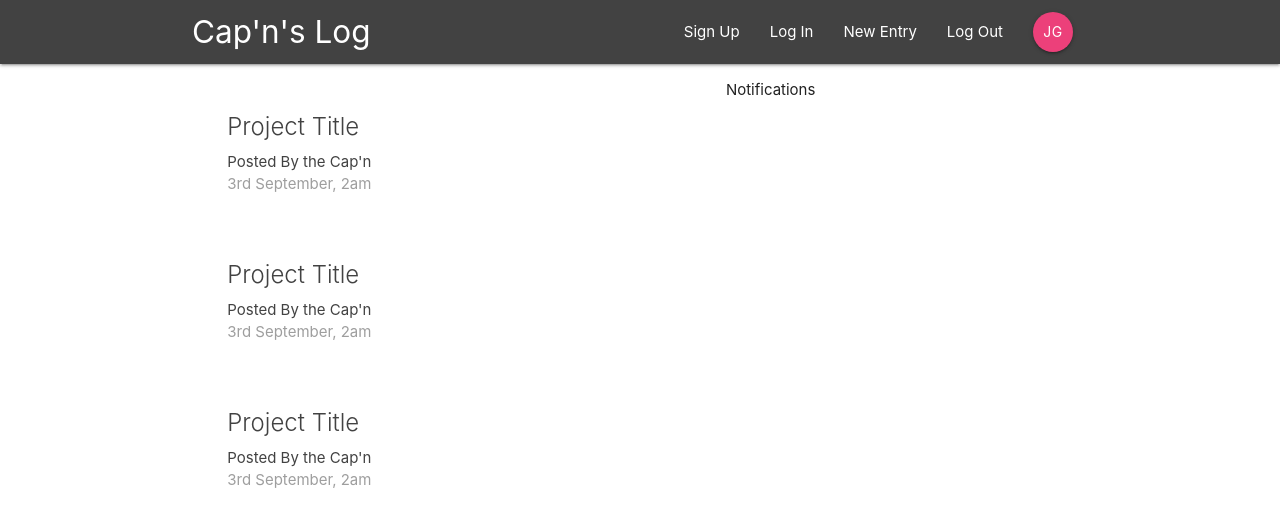
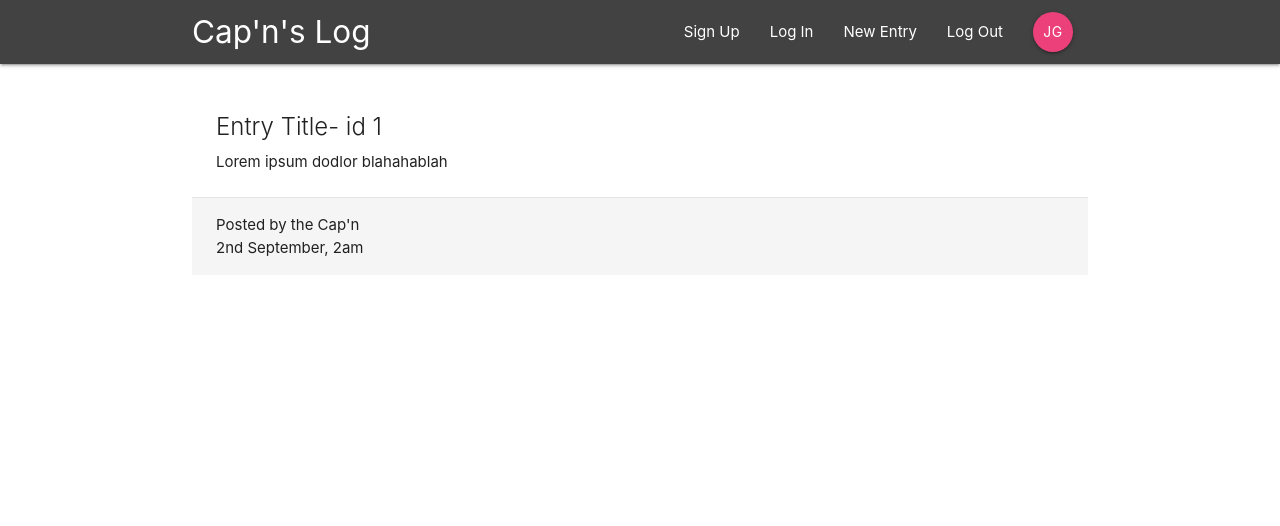
Before and after one commit to jwgoedert/capnsLogMVP1, a React (Create React App) app: page /entry/1 in a window 1280 px wide. Shown: the top 526 px of the page. Built offline with nearby package versions, Linux system fonts and the light colour scheme.

Commit message:
Complete entry details with id and routing

```diff
--- a/src/App.js
+++ b/src/App.js
@@ -2,6 +2,8 @@ import React, { Component } from 'react';
 import { BrowserRouter, Switch, Route } from 'react-router-dom';
 import Navbar from './components/layout/Navbar';
 import Dashboard from './components/dashboard/Dashboard';
+import EntryDetails from './components/entries/EntryDetails';
+
 class App extends Component {
   render(){
     return(
@@ -9,7 +11,9 @@ class App extends Component {
         <div className="App">
           <Navbar></Navbar>
           <Switch>
-            <Route path='/' component={Dashboard}/>
+          <Route exact path='/' component={Dashboard}/>
+          <Route path='/entry/:id' component={EntryDetails}/>
+
           </Switch>
         </div>
       </BrowserRouter>
--- a/src/components/entries/EntryDetails.js
+++ b/src/components/entries/EntryDetails.js
@@ -0,0 +1,22 @@
+import React from 'react'
+
+const EntryDetails = (props)=> {
+	const id = props.match.params.id;
+	return (
+		<div className="container section entry-details">
+				<div className="card z-depth-0">
+					<div className="card-content">
+						<span className="card-title"> Entry Title- id {id}</span>
+						<p>Lorem ipsum dodlor blahahablah</p>
+					</div>
+					<div className="card-action grey lighten-4">
+						<div>Posted by the Cap'n</div>
+						<div>2nd September, 2am</div>
+					</div>
+				</div>
+
+		</div>
+	)
+}
+
+export default EntryDetails;
--- a/src/components/entries/EntryList.js
+++ b/src/components/entries/EntryList.js
@@ -1,33 +1,14 @@
 import React from 'react';
+import EntrySummary from './EntrySummary';
 
 const EntryList = () => {
   return (
     <div className="project-list section">
-
-      <div className="card z-depth-0 entry-summary">
-        <div className="card-content grey-text text-darken-3">
-          <span className="card-title">Project Title</span>
-          <p>Posted By the Cap'n</p>
-          <p className="grey-text">3rd September, 2am</p>
-        </div>
-      </div>
-
-      <div className="card z-depth-0 entry-summary">
-        <div className="card-content grey-text text-darken-3">
-          <span className="card-title">Project Title</span>
-          <p>Posted By the Cap'n</p>
-          <p className="grey-text">3rd September, 2am</p>
-        </div>
-      </div>
-
-      <div className="card z-depth-0 entry-summary">
-        <div className="card-content grey-text text-darken-3">
-          <span className="card-title">Project Title</span>
-          <p>Posted By the Cap'n</p>
-          <p className="grey-text">3rd September, 2am</p>
-        </div>
-      </div>
-
+      <EntrySummary></EntrySummary>
+      <EntrySummary></EntrySummary>
+      <EntrySummary></EntrySummary>
+      <EntrySummary></EntrySummary>
+      <EntrySummary></EntrySummary>
     </div>
   )
 }
--- /dev/null
+++ b/src/components/entries/EntrySummary.js
@@ -0,0 +1,15 @@
+import React from 'react';
+
+const EntrySummary = () => {
+  return(
+    <div className="card z-depth-0 entry-summary">
+      <div className="card-content grey-text text-darken-3">
+        <span className="card-title">Project Title</span>
+        <p>Posted By the Cap'n</p>
+        <p className="grey-text">3rd September, 2am</p>
+      </div>
+    </div>
+  )
+}
+
+export default EntrySummary;
```
